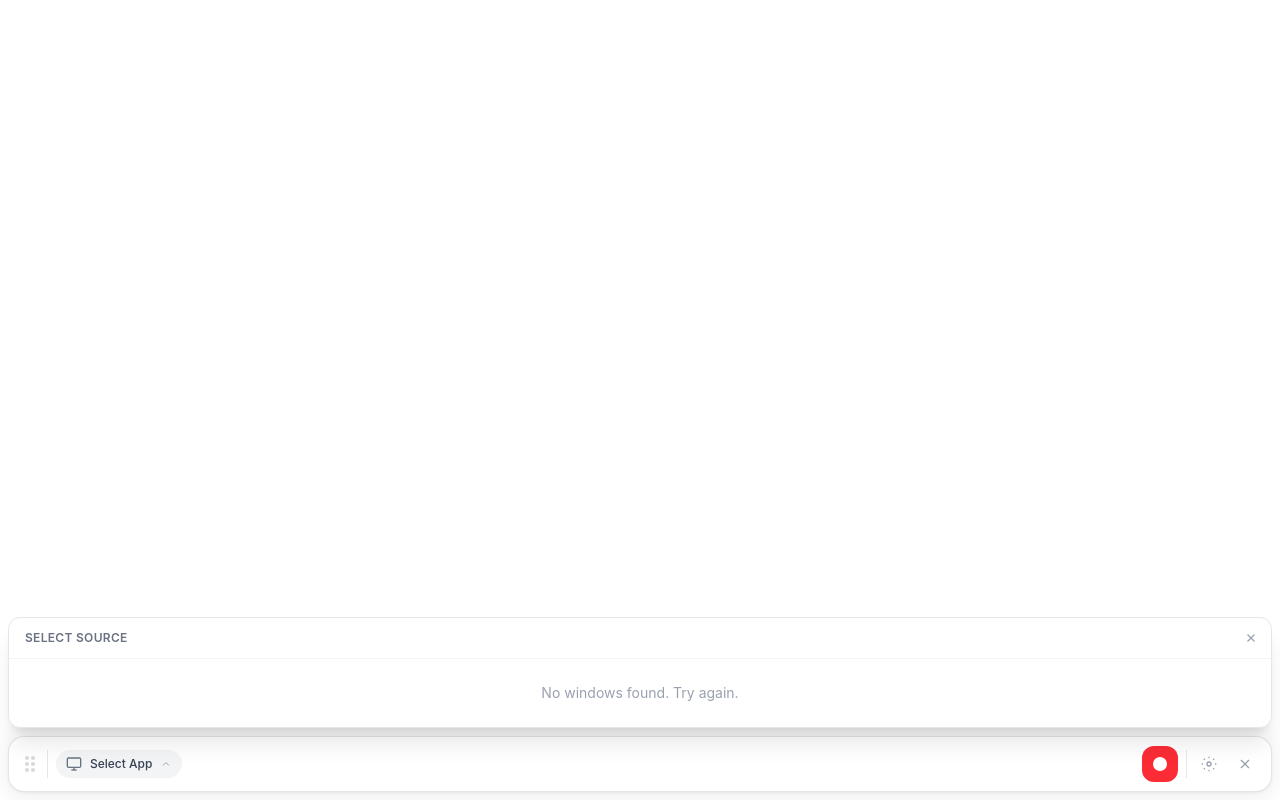
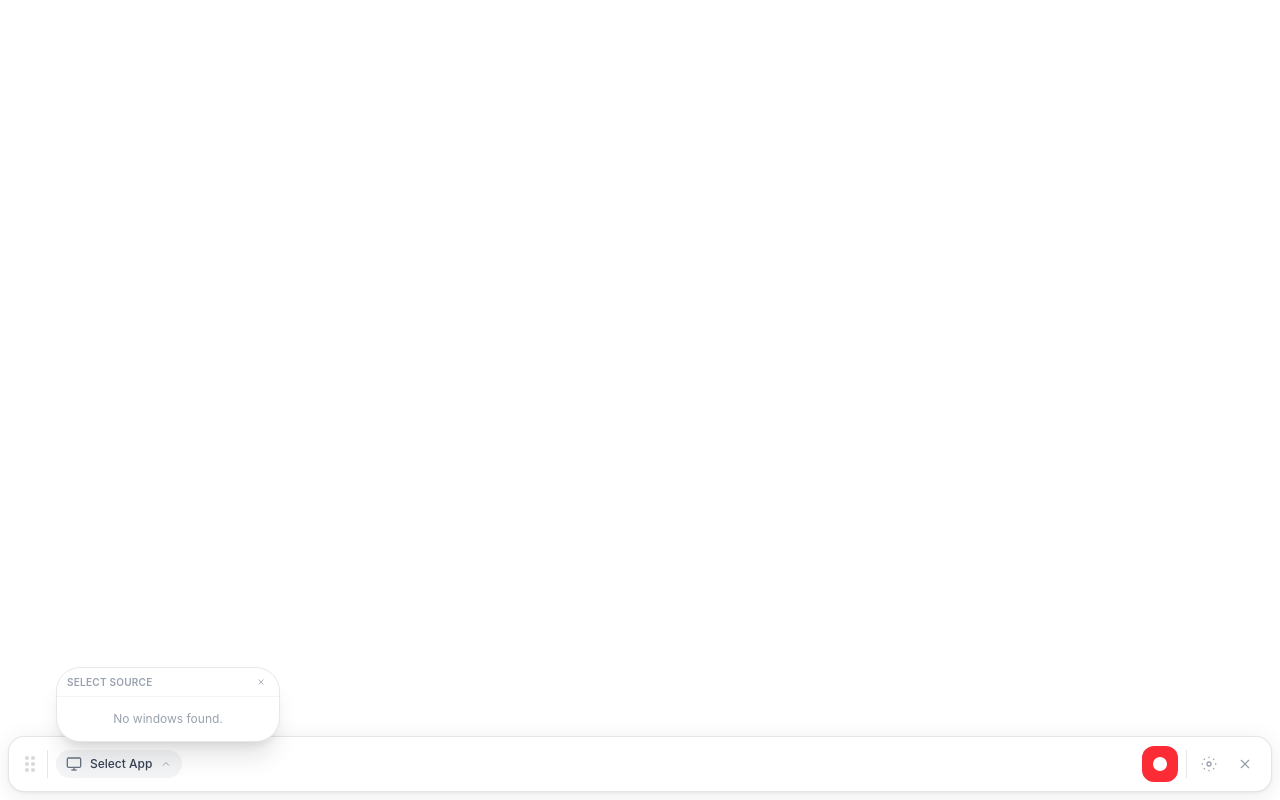
Before and after one commit to zyzzlegiggle/trackpad, a React (Vite) app: page / in a window 1280 px wide. Both pictures are taken after a click on the button "Select App". Built offline with nearby package versions, Linux system fonts and the light colour scheme.

Commit message:
fix option window

```diff
--- a/src/App.tsx
+++ b/src/App.tsx
@@ -161,12 +161,15 @@ function App() {
   };
 
   const handleEditorClose = async () => {
-    // Restore compact bar window
+    // Restore compact bar window to original floating bar state
+    const win = getCurrentWindow();
     try {
-      await getCurrentWindow().unmaximize();
-      await getCurrentWindow().setDecorations(false);
-      await getCurrentWindow().setSize(new LogicalSize(420, 400));
-      await getCurrentWindow().center();
+      await win.unmaximize();
+      await win.setDecorations(false);  // Remove title bar
+      await win.setShadow(false);       // Remove shadow/border
+      await win.setResizable(false);    // Disable resize
+      await win.setSize(new LogicalSize(420, 400));
+      await win.center();
     } catch (e) {
       console.error("Failed to restore window:", e);
     }
@@ -266,64 +269,6 @@ function App() {
     >
       {/* Container for bar and dropdown - uses relative positioning */}
       <div className="relative w-full">
-        {/* Dropdown Panel - absolutely positioned ABOVE the bar */}
-        {showSourceModal && (
-          <div
-            className="absolute bottom-full left-0 right-0 mb-2 bg-white rounded-xl shadow-xl border border-gray-200 overflow-hidden"
-            style={{ WebkitAppRegion: 'no-drag' } as React.CSSProperties}
-          >
-            <div className="p-2 border-b border-gray-100 flex items-center justify-between">
-              <span className="text-xs font-semibold text-gray-500 uppercase tracking-wide px-2">Select Source</span>
-              <button
-                type="button"
-                onClick={() => setShowSourceModal(false)}
-                className="w-6 h-6 border-none bg-transparent rounded-md cursor-pointer flex items-center justify-center text-gray-400 hover:bg-gray-100 hover:text-gray-600"
-              >
-                <svg viewBox="0 0 24 24" fill="none" stroke="currentColor" strokeWidth="2" className="w-3.5 h-3.5">
-                  <line x1="18" y1="6" x2="6" y2="18" />
-                  <line x1="6" y1="6" x2="18" y2="18" />
-                </svg>
-              </button>
-            </div>
-            <div className="p-2 max-h-64 overflow-y-auto">
-              {windows.length === 0 ? (
-                <div className="px-3 py-4 text-center text-gray-400 text-sm">
-                  No windows found. Try again.
-                </div>
-              ) : (
-                <div className="flex flex-col gap-0.5">
-                  {windows.map((w) => (
-                    <button
-                      type="button"
-                      key={w.id}
-                      onClick={() => handleSelectSource(w.id.toString(), w.title)}
-                      className={`flex items-center gap-2.5 px-3 py-2 rounded-lg cursor-pointer text-left w-full border-none transition-all duration-150 ${selectedTarget === w.id.toString()
-                        ? "bg-blue-50 text-blue-700"
-                        : "bg-transparent hover:bg-gray-50 text-gray-700"
-                        }`}
-                    >
-                      <div className={`w-7 h-7 rounded-md flex items-center justify-center shrink-0 ${selectedTarget === w.id.toString() ? "bg-blue-100 text-blue-600" : "bg-gray-100 text-gray-500"}`}>
-                        <svg viewBox="0 0 24 24" fill="none" stroke="currentColor" strokeWidth="2" className="w-3.5 h-3.5">
-                          <rect x="3" y="3" width="18" height="18" rx="2" />
-                          <line x1="3" y1="9" x2="21" y2="9" />
-                        </svg>
-                      </div>
-                      <span className="flex-1 text-sm font-medium truncate">
-                        {w.title}
-                      </span>
-                      {selectedTarget === w.id.toString() && (
-                        <svg viewBox="0 0 24 24" fill="none" stroke="currentColor" strokeWidth="3" className="w-4 h-4 text-blue-500">
-                          <path d="M5 12l5 5L20 7" />
-                        </svg>
-                      )}
-                    </button>
-                  ))}
-                </div>
-              )}
-            </div>
-          </div>
-        )}
-
         {/* Main Bar - always at bottom */}
         <div
           className="w-full h-14 bg-white rounded-2xl shadow-lg border border-black/10 flex items-center gap-2 px-3"
@@ -348,13 +293,13 @@ function App() {
           {/* Divider */}
           <div className="h-7 w-px bg-gray-200"></div>
 
-          {/* Source Selector */}
+          {/* Source Selector - with dropdown */}
+          <div className="relative" style={{ WebkitAppRegion: 'no-drag' } as React.CSSProperties}>
             <button
               type="button"
               onClick={(e) => { e.stopPropagation(); handleToggleDropdown(); }}
               disabled={isRecording}
               className="flex items-center gap-2 px-2.5 py-1.5 bg-gray-100 hover:bg-gray-200 rounded-lg text-gray-700 text-xs font-medium border-none cursor-pointer disabled:opacity-40 disabled:cursor-not-allowed"
-            style={{ WebkitAppRegion: 'no-drag' } as React.CSSProperties}
             >
               <svg viewBox="0 0 24 24" fill="none" stroke="currentColor" strokeWidth="2" className="w-4 h-4 text-gray-500">
                 <rect x="2" y="3" width="20" height="14" rx="2" />
@@ -366,6 +311,61 @@ function App() {
                 <path d="M6 9l6 6 6-6" />
               </svg>
             </button>
+
+            {/* Dropdown Panel - compact, positioned above button */}
+            {showSourceModal && (
+              <div className="absolute bottom-full left-0 mb-2 w-56 bg-white rounded-lg shadow-xl border border-gray-200 overflow-hidden">
+                <div className="px-2.5 py-1.5 border-b border-gray-100 flex items-center justify-between">
+                  <span className="text-[10px] font-semibold text-gray-400 uppercase tracking-wide">Select Source</span>
+                  <button
+                    type="button"
+                    onClick={() => setShowSourceModal(false)}
+                    className="w-4 h-4 border-none bg-transparent rounded cursor-pointer flex items-center justify-center text-gray-400 hover:text-gray-600"
+                  >
+                    <svg viewBox="0 0 24 24" fill="none" stroke="currentColor" strokeWidth="2" className="w-2.5 h-2.5">
+                      <line x1="18" y1="6" x2="6" y2="18" />
+                      <line x1="6" y1="6" x2="18" y2="18" />
+                    </svg>
+                  </button>
+                </div>
+                <div className="p-1 max-h-40 overflow-y-auto">
+                  {windows.length === 0 ? (
+                    <div className="px-2 py-2.5 text-center text-gray-400 text-xs">
+                      No windows found.
+                    </div>
+                  ) : (
+                    <div className="flex flex-col">
+                      {windows.map((w) => (
+                        <button
+                          type="button"
+                          key={w.id}
+                          onClick={() => handleSelectSource(w.id.toString(), w.title)}
+                          className={`flex items-center gap-1.5 px-2 py-1 rounded cursor-pointer text-left w-full border-none transition-colors ${selectedTarget === w.id.toString()
+                            ? "bg-blue-50 text-blue-700"
+                            : "bg-transparent hover:bg-gray-50 text-gray-700"
+                            }`}
+                        >
+                          <div className={`w-4 h-4 rounded flex items-center justify-center shrink-0 ${selectedTarget === w.id.toString() ? "bg-blue-100 text-blue-600" : "bg-gray-100 text-gray-500"}`}>
+                            <svg viewBox="0 0 24 24" fill="none" stroke="currentColor" strokeWidth="2" className="w-2 h-2">
+                              <rect x="3" y="3" width="18" height="18" rx="2" />
+                            </svg>
+                          </div>
+                          <span className="flex-1 text-[11px] font-medium truncate">
+                            {w.title}
+                          </span>
+                          {selectedTarget === w.id.toString() && (
+                            <svg viewBox="0 0 24 24" fill="none" stroke="currentColor" strokeWidth="3" className="w-2.5 h-2.5 text-blue-500">
+                              <path d="M5 12l5 5L20 7" />
+                            </svg>
+                          )}
+                        </button>
+                      ))}
+                    </div>
+                  )}
+                </div>
+              </div>
+            )}
+          </div>
 
           {/* Recording Time */}
           {isRecording && (
```
Lines whose indentation alone changed are shown as unchanged.
